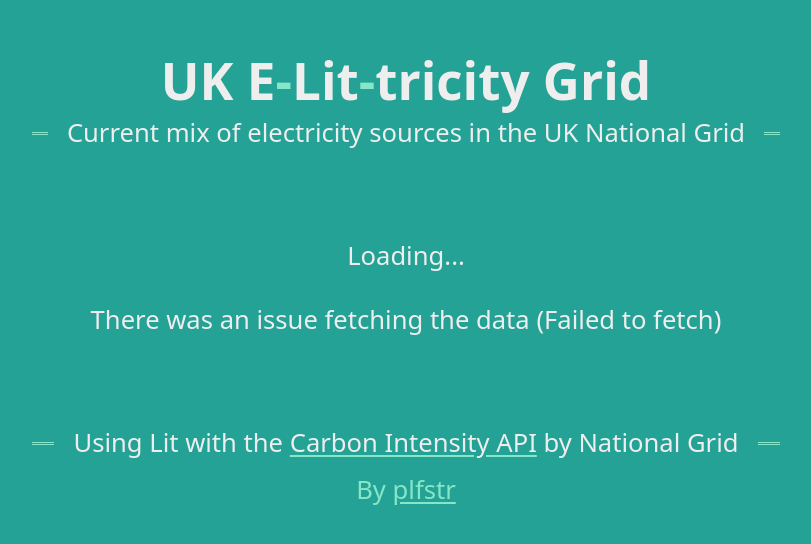
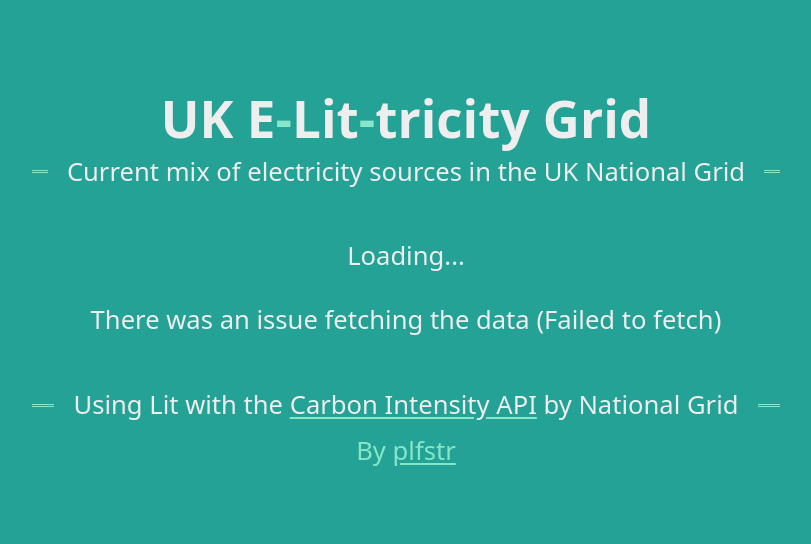
Before and after one commit to plfstr/elitricity, a website with bundled scripts: page index.html in a window 1280 px wide. Shown: the part 118-662 px from the top of the page, without its empty margins (234-1045 px from the left). Built offline with nearby package versions, Linux system fonts and the light colour scheme.

Commit message:
Padding remove

```diff
--- a/style.css
+++ b/style.css
@@ -71,7 +71,6 @@
 .data {
   display: block;
   margin: -1.125em auto;
-  padding: 1.5em 0;
   border-top: .1875rem double var(--col-lowlight);
   border-bottom: .1875rem double var(--col-lowlight);
 }
```
